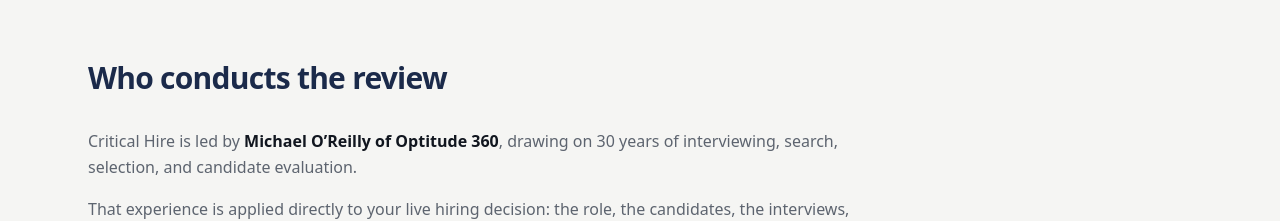
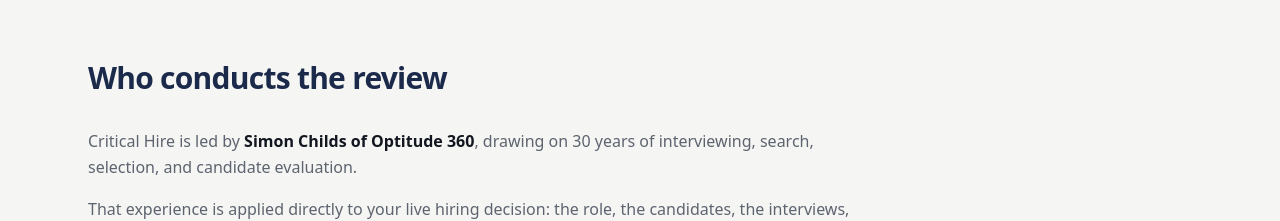
Before and after one commit to Optitude-AI/critical-hire, a Next.js app: page / in a window 1280 px wide. Shown: the part 6840-7061 px from the top of the page. Built offline with nearby package versions, Linux system fonts and the light colour scheme.

Commit message:
121406c5-6b89-43ba-8ed0-724b7d44d427

```diff
--- a/src/app/page.tsx
+++ b/src/app/page.tsx
@@ -789,7 +789,7 @@
           <div className="mt-8 max-w-3xl space-y-4 text-muted-foreground leading-relaxed">
             <p>
               Critical Hire is led by{' '}
-              <strong className="text-foreground">Michael O&rsquo;Reilly of Optitude 360</strong>,
+              <strong className="text-foreground">Simon Childs of Optitude 360</strong>,
               drawing on 30 years of interviewing, search, selection, and
               candidate evaluation.
             </p>
```
